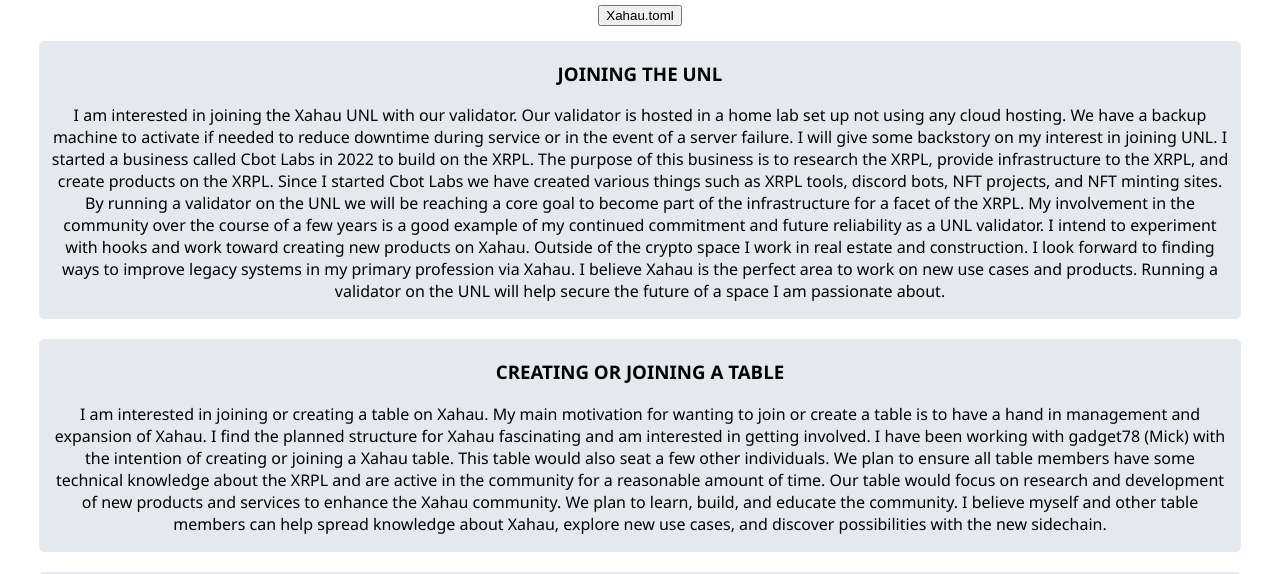
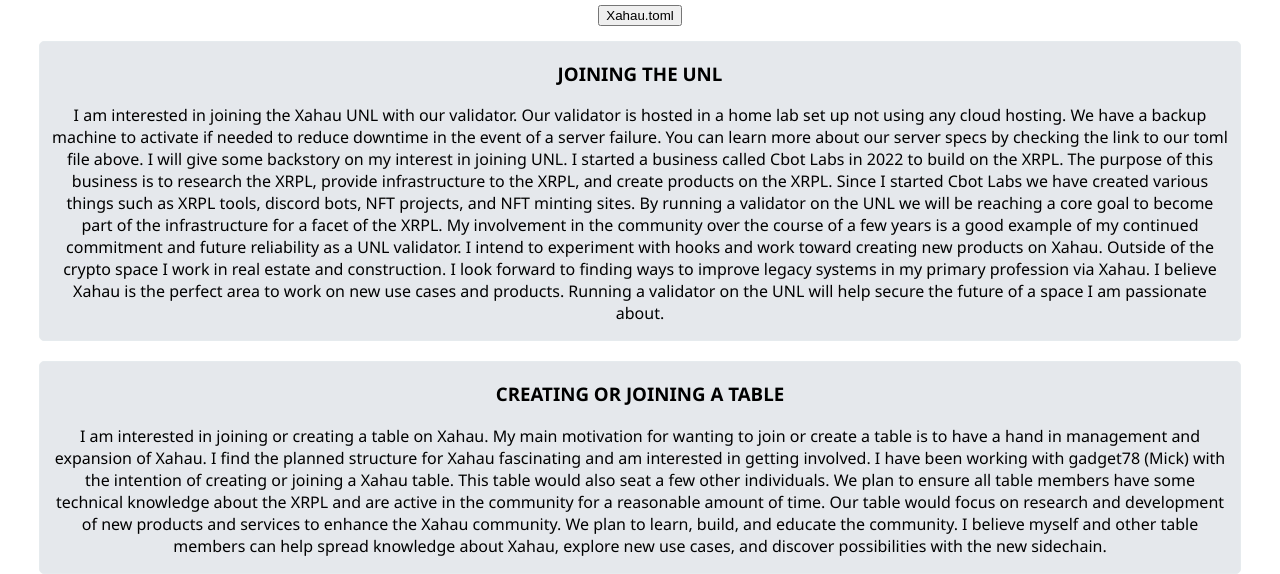
Before and after one commit to Cbot-XRPL/xahau-intentions, a plain HTML site: page index.html in a window 1280 px wide. Shown: the part 216-790 px from the top of the page. Drawn offline with Linux system fonts and the light colour scheme.

Commit message:
Update index.html

```diff
--- a/index.html
+++ b/index.html
@@ -36,7 +36,8 @@
         <h3 class="sub">JOINING THE UNL</h3>
         <p class="text1">I am interested in joining the Xahau UNL with our validator. Our validator is hosted in a home
             lab set up not using any cloud hosting. We have a backup machine to activate if needed to reduce downtime
-            during service or in the event of a server failure. I will give some backstory on my interest in joining
+            in the event of a server failure. You can learn more about our server specs by checking the link to our toml file above.
+            I will give some backstory on my interest in joining
             UNL. I started a business called Cbot Labs in 2022 to build on the XRPL. The purpose of this business is to
             research the XRPL, provide infrastructure to the XRPL, and create products on the XRPL. Since I started Cbot
             Labs we have created various things such as XRPL tools, discord bots, NFT projects, and NFT minting sites.
```
